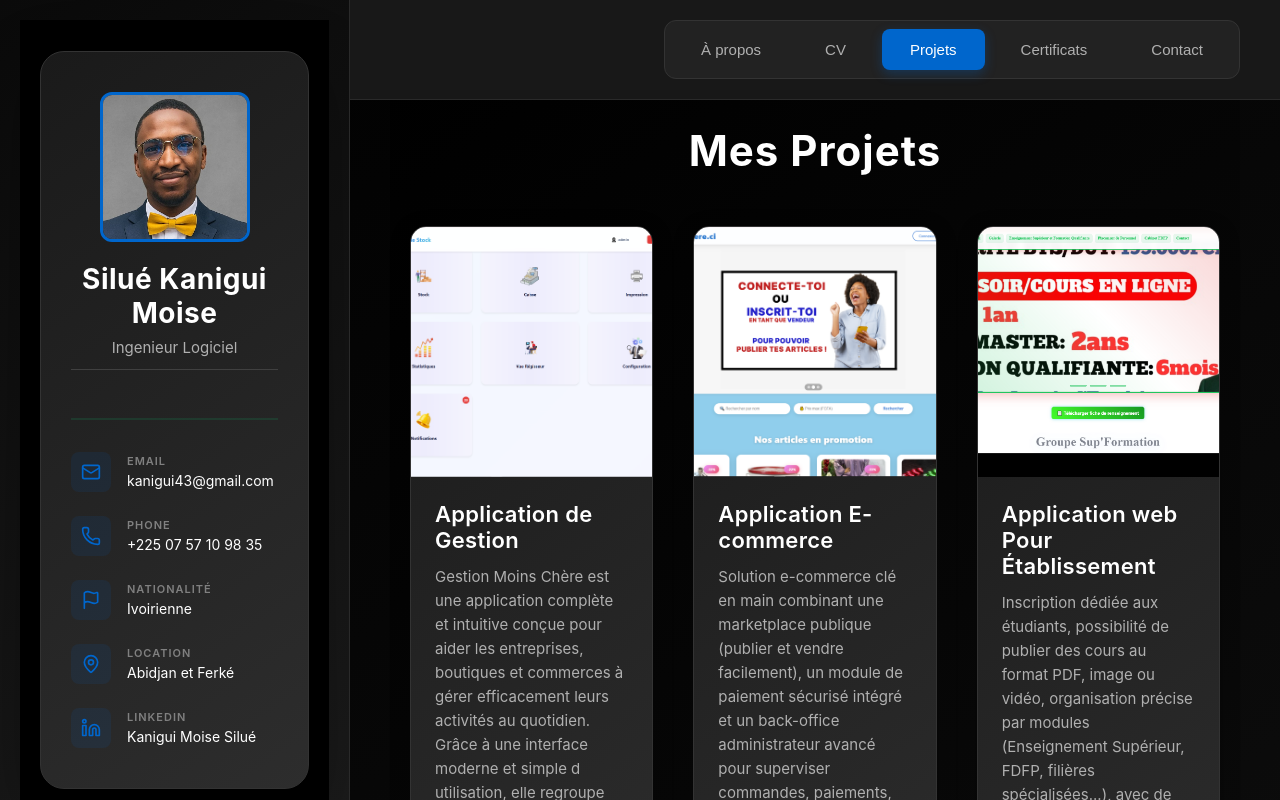
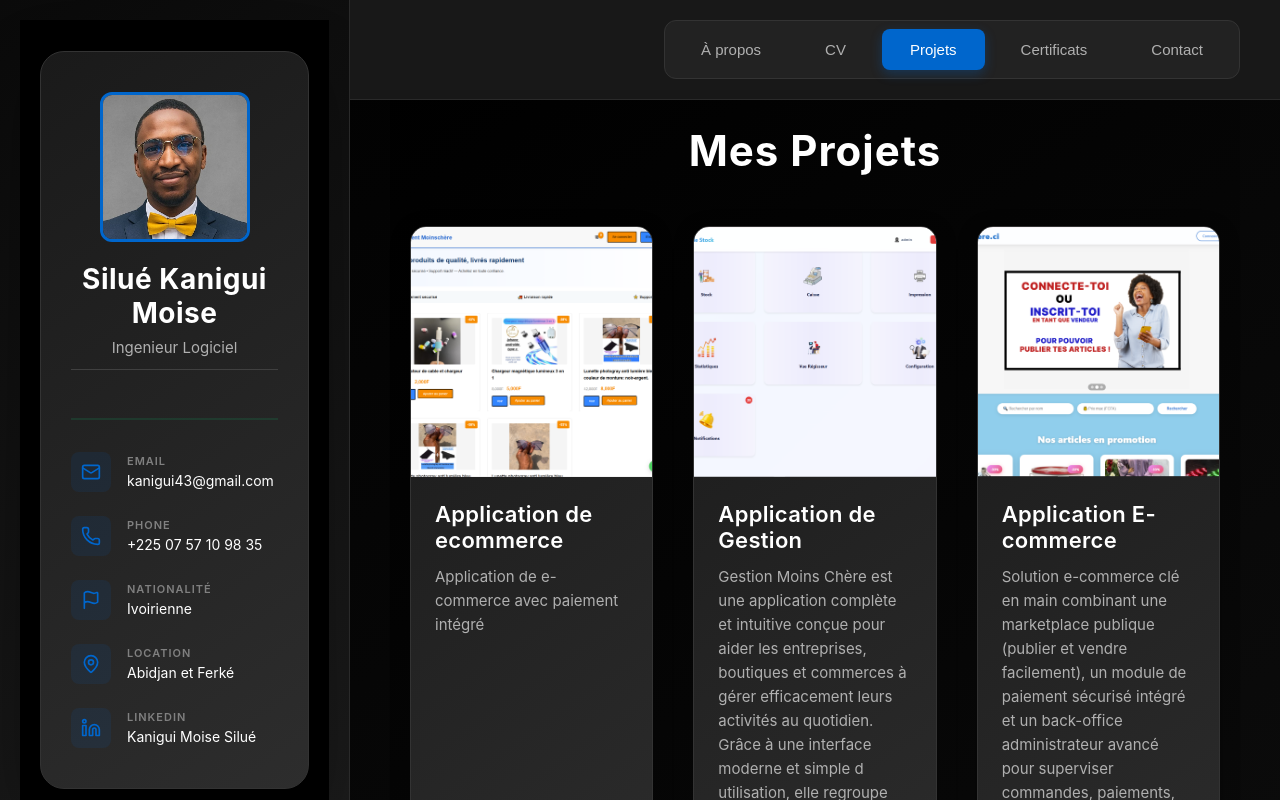
Before and after one commit to kms-le-dev/portfolio, a React (Create React App) app: page / in a window 1280 px wide. Both pictures are taken after a click on the button "Projets". Shown: the top 800 px of the page. Built offline with nearby package versions, Linux system fonts and the light colour scheme.

Commit message:
ecommerce

```diff
--- a/src/Components/Projets.js
+++ b/src/Components/Projets.js
@@ -12,9 +12,20 @@ import moinschere from '../assets/moinschere.PNG';
 import ledev from '../assets/ledev.PNG';
 import cafechoco from '../assets/cafechoco.PNG';
 import gestionstock from '../assets/gestionstock.PNG';
+import ecommerce from '../assets/ecommerce.PNG';
+
+
+
 
 export default function Projects() {
   const projects = [
+    {
+      id: 0,
+      image: ecommerce,
+      title: 'Application de ecommerce',
+      description: 'Application de e-commerce avec paiement intégré',
+      link: 'http://moinschere.great-site.net'
+    },
     {
       id: 0,
       image: gestionstock,
```
Also changed, not shown: src/assets/ecommerce.PNG (added).
